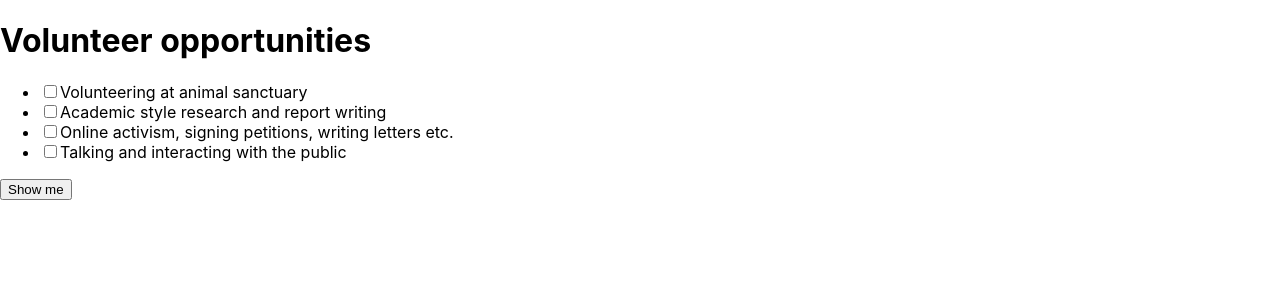
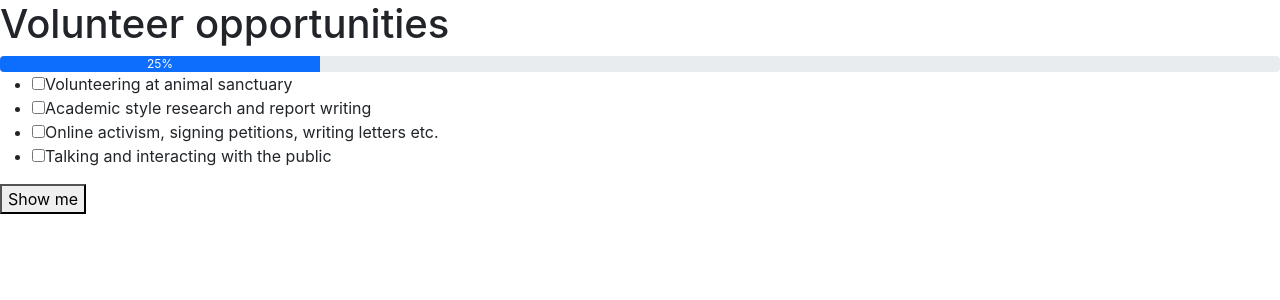
Before and after one commit to camerongreen/volunteer-form-react, a React (Create React App) app: page / in a window 1280 px wide. Shown: the top 300 px of the page. Built offline with nearby package versions, Linux system fonts and the light colour scheme.

Commit message:
Adding some libraries, header, etc

```diff
--- /dev/null
+++ b/src/Header/Header.js
@@ -0,0 +1,20 @@
+import './Header.css';
+import { Component } from "react";
+import { ProgressBar } from "react-bootstrap";
+
+class Header extends Component {
+  constructor(props) {
+    super(props);
+    this.state = {
+      now: props.step * 25,
+    };
+  }
+
+  render() {
+    return (
+      <ProgressBar now={this.state.now}  label={`${this.state.now}%`} />
+    );
+  }
+}
+
+export default Header;
--- a/src/VolsForm/VolsForm.js
+++ b/src/VolsForm/VolsForm.js
@@ -1,11 +1,13 @@
 import './VolsForm.css';
 import { Component } from 'react';
+import Header from '../Header/Header';
 import VolTypes from '../VolTypes/VolTypes';
 
 class VolsForm extends Component {
   constructor(props) {
     super(props)
     this.state = {
+      step: 1,
       checkboxes: [
         {
           id: "sanctuary",
@@ -38,6 +40,7 @@ class VolsForm extends Component {
   render() {
     return (
       <div className="VolsForm">
+        <Header step={this.state.step} />
         <form>
           <VolTypes types={this.state.checkboxes} />
           <button type="submit" onClick={this.showOptions}>Show me</button>
--- a/src/index.js
+++ b/src/index.js
@@ -1,5 +1,6 @@
 import React from 'react';
 import ReactDOM from 'react-dom';
+import 'bootstrap/dist/css/bootstrap.min.css';
 import './index.css';
 import App from './App';
 import reportWebVitals from './reportWebVitals';
```
Also changed, not shown: package.json (+7 -0 lines), src/Header/Header.css (added), 1 other file (tests, documents, lock files or other folders).
